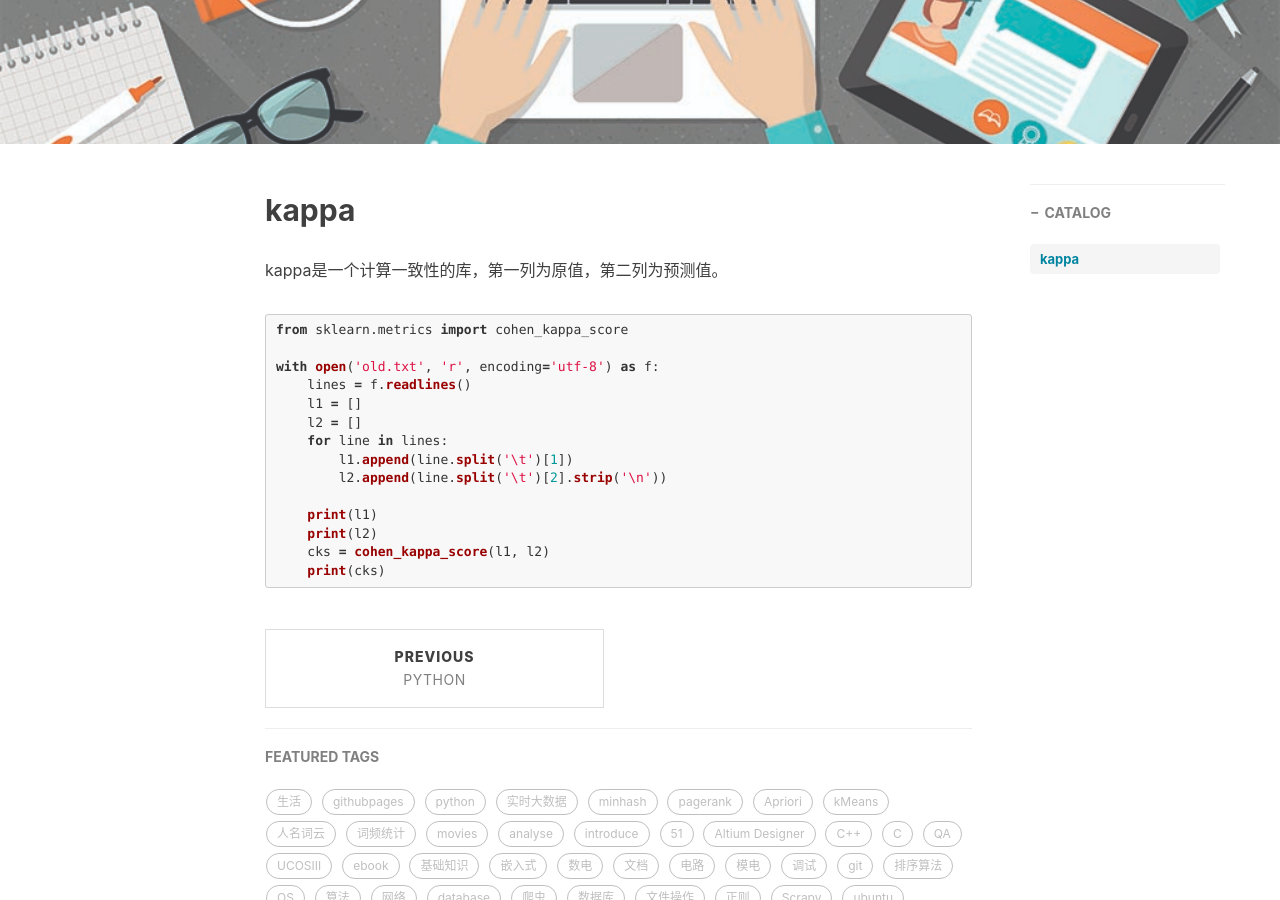
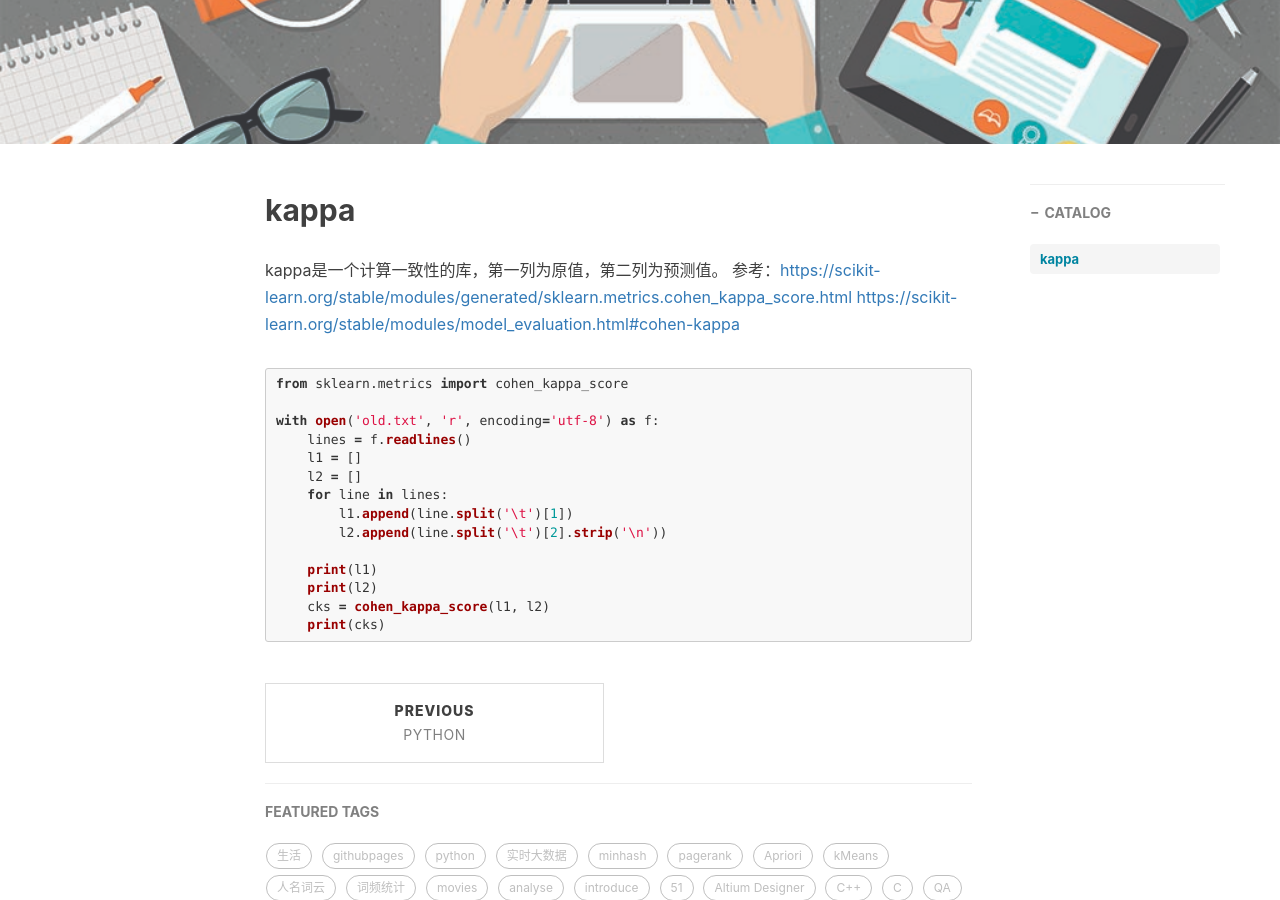
Before and after one commit to anchor2017/anchor2017.github.io, a Jekyll site: the page built from _posts/2020-05-14-sklearn-2020.md, in a window 1280 px wide and 900 px high, scrolled down 313 px. Built offline with Jekyll 4.4.1, drawn with Linux system fonts in a browser that asks for light colours; nearby versions of some CDN libraries; comment, search, counter and statistics services are not loaded.

Commit message:
Update 2020-05-14-sklearn-2020.md

````diff
--- a/_posts/2020-05-14-sklearn-2020.md
+++ b/_posts/2020-05-14-sklearn-2020.md
@@ -15,6 +15,8 @@ tags:
 ## kappa
 
 kappa是一个计算一致性的库，第一列为原值，第二列为预测值。
+参考：[https://scikit-learn.org/stable/modules/generated/sklearn.metrics.cohen_kappa_score.html](https://scikit-learn.org/stable/modules/generated/sklearn.metrics.cohen_kappa_score.html)
+[https://scikit-learn.org/stable/modules/model_evaluation.html#cohen-kappa](https://scikit-learn.org/stable/modules/model_evaluation.html#cohen-kappa)
 
 ```python
 from sklearn.metrics import cohen_kappa_score
````
